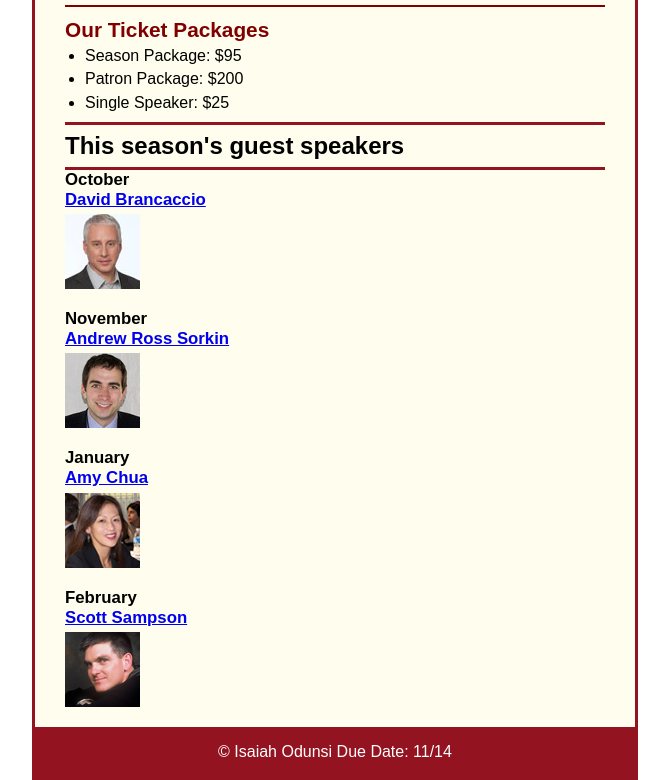
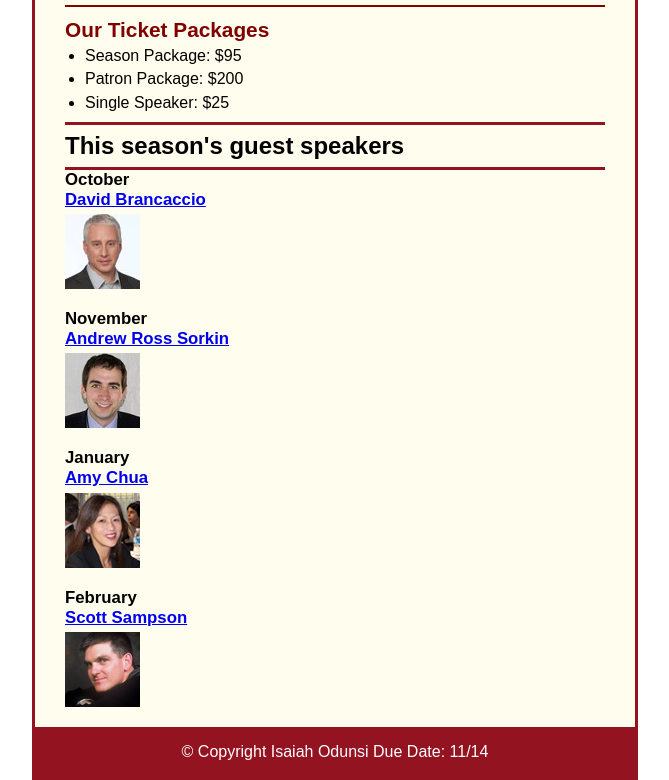
Before and after one commit to iodunsi/A08, a plain HTML site: page index.html in a window 1280 px wide. Shown: the part 800-1580 px from the top of the page, without its empty margins (305-974 px from the left). Drawn offline with Linux system fonts and the light colour scheme.

```diff
--- a/index.html
+++ b/index.html
@@ -58,7 +58,7 @@
 		</aside>
 	</main>
 	<footer>
-		<p>&copy; Isaiah Odunsi Due Date: 11/14</p>
+		<p>&copy; Copyright Isaiah Odunsi Due Date: 11/14</p>
 	</footer>
 </body>
 </html>
```
Also changed, not shown: styles/c6_main.css (line endings or trailing spaces).
